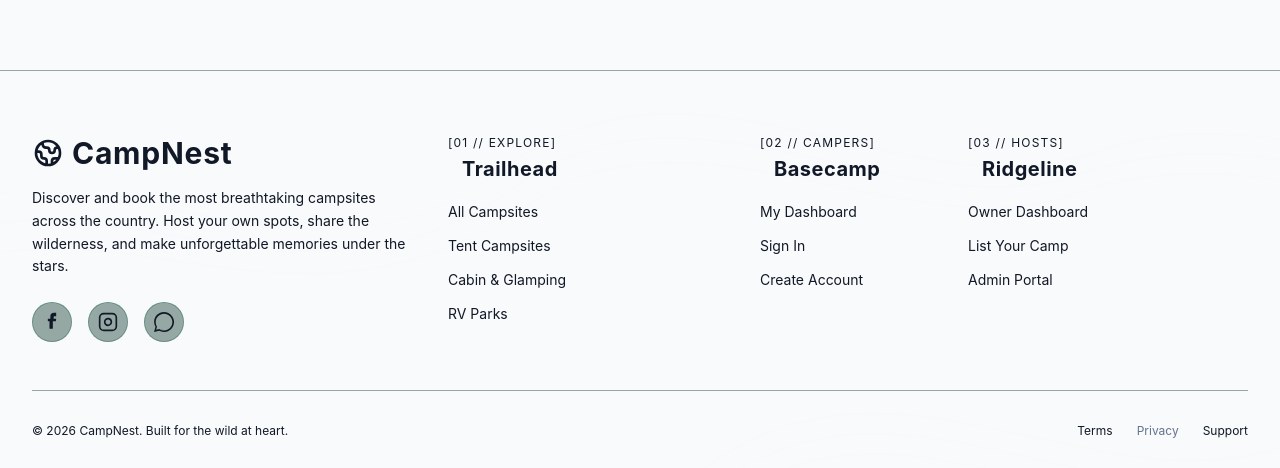
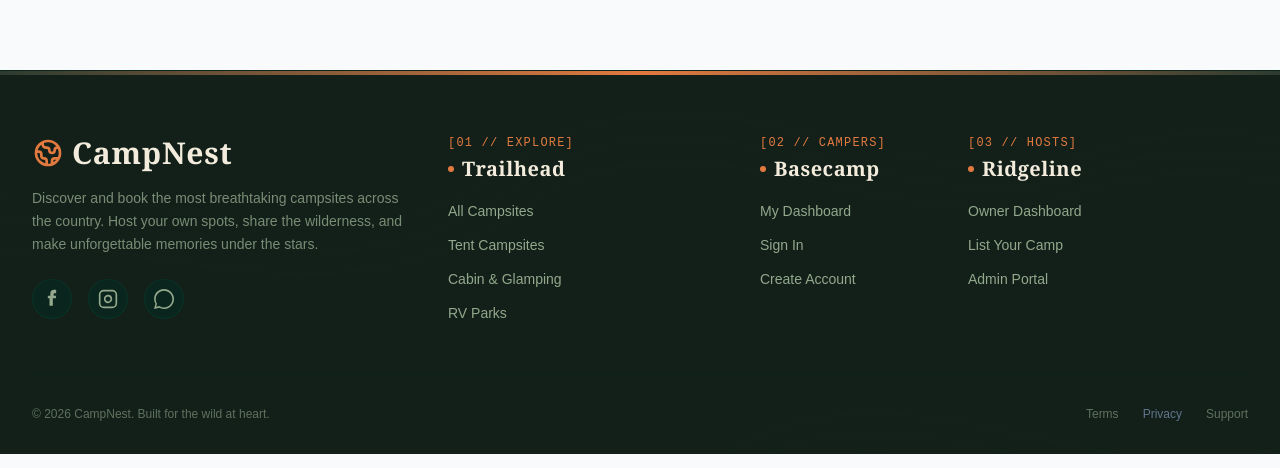
Before and after one commit to ChamodyaDevindi/Camping-sites, a React (Vite) app in the folder frontend/: page / in a window 1280 px wide. Shown: the part 926-1394 px from the top of the page. Built offline with nearby package versions, Linux system fonts and the light colour scheme; no server answers.

Commit message:
CSS part changes

```diff
--- a/frontend/src/index.css
+++ b/frontend/src/index.css
@@ -6,6 +6,16 @@
   --color-nature-brown: #8b5a2b;
   --color-nature-light-brown: #cd853f;
   --color-nature-sand: #f4a460;
+
+  /* Trailhead Footer Theme */
+  --color-trail-bg: #122019;
+  --color-trail-ember: #E2793F;
+  --color-trail-moss: #93A88C;
+  --color-trail-parchment: #F3ECDD;
+
+  --font-trail-serif: "Fraunces", Georgia, serif;
+  --font-trail-sans: "Work Sans", sans-serif;
+  --font-trail-mono: "IBM Plex Mono", monospace;
 }
 
 body {
```
